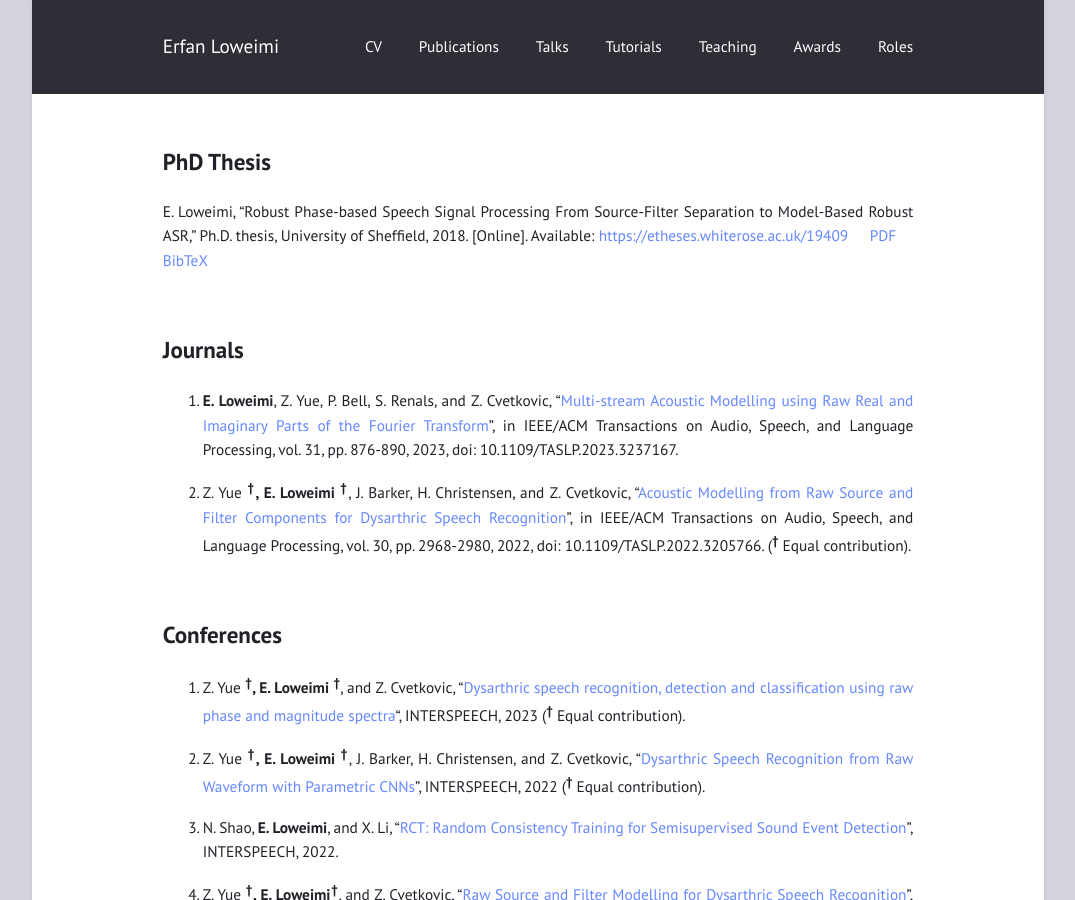
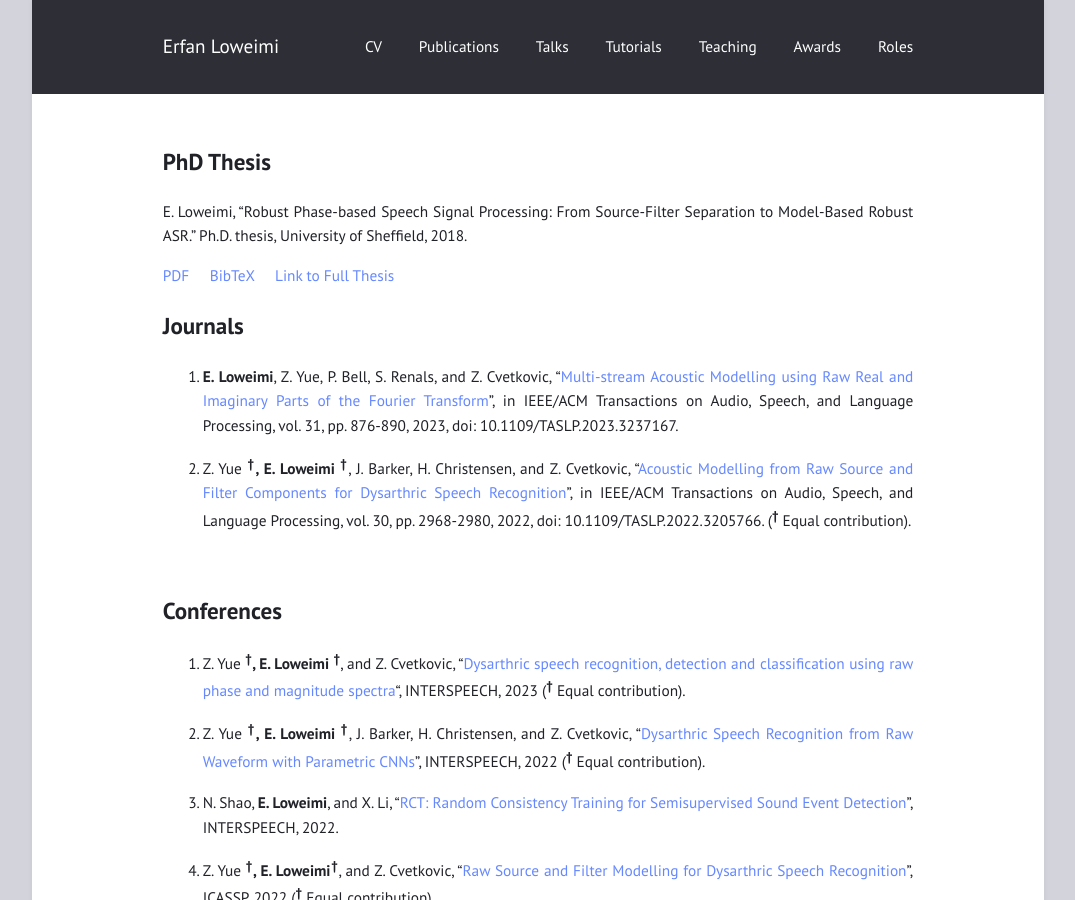
Before and after one commit to eloweimi/eloweimi.github.io, a Jekyll site: the page built from publications.md, in a window 1280 px wide and 900 px high. Shown: the whole window, without its empty margins (102-1177 px from the left). Built offline with Jekyll 4.4.1, drawn with Linux system fonts in a browser that asks for light colours.

Commit message:
Update publications.md

```diff
--- a/publications.md
+++ b/publications.md
@@ -4,8 +4,9 @@
 ---
 
 ## PhD Thesis ##
-E. Loweimi, "Robust Phase-based Speech Signal Processing From Source-Filter Separation to Model-Based Robust ASR," Ph.D. thesis, University of Sheffield, 2018. [Online]. Available: [https://etheses.whiterose.ac.uk/19409](https://etheses.whiterose.ac.uk/19409)  &nbsp; &nbsp; [PDF](https://etheses.whiterose.ac.uk/19409/1/Erfan_Loweimi_PhD_Thesis.pdf) &nbsp; &nbsp; [BibTeX](/files/others/phd-thesis.bib)
+E. Loweimi, "Robust Phase-based Speech Signal Processing: From Source-Filter Separation to Model-Based Robust ASR." Ph.D. thesis, University of Sheffield, 2018.
 
+[PDF](https://etheses.whiterose.ac.uk/19409/1/Erfan_Loweimi_PhD_Thesis.pdf) &nbsp; &nbsp; [BibTeX](/files/others/phd-thesis.bib) &nbsp; &nbsp; [Link to Full Thesis](https://etheses.whiterose.ac.uk/19409)
 <br>
 
 ## Journals ##
```
